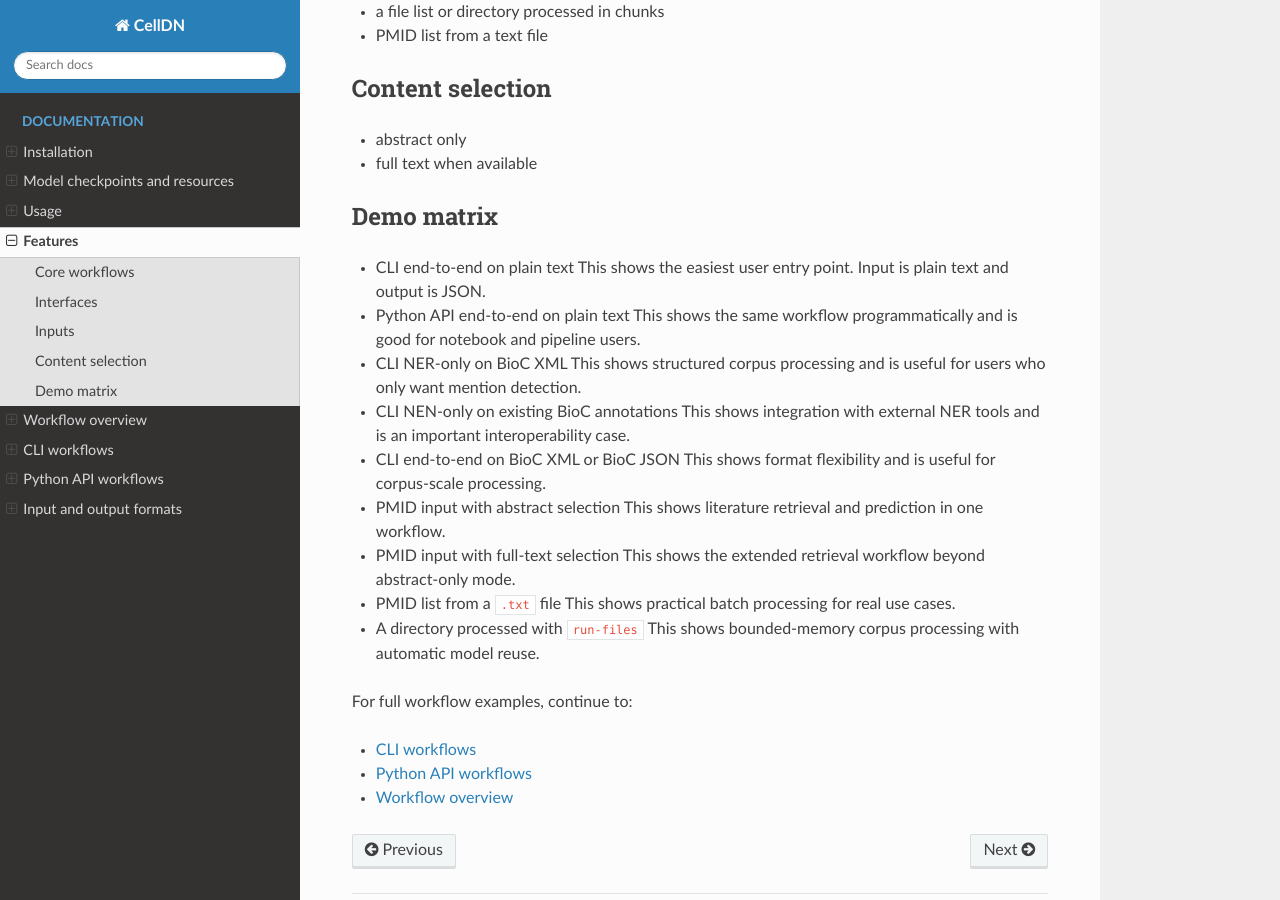
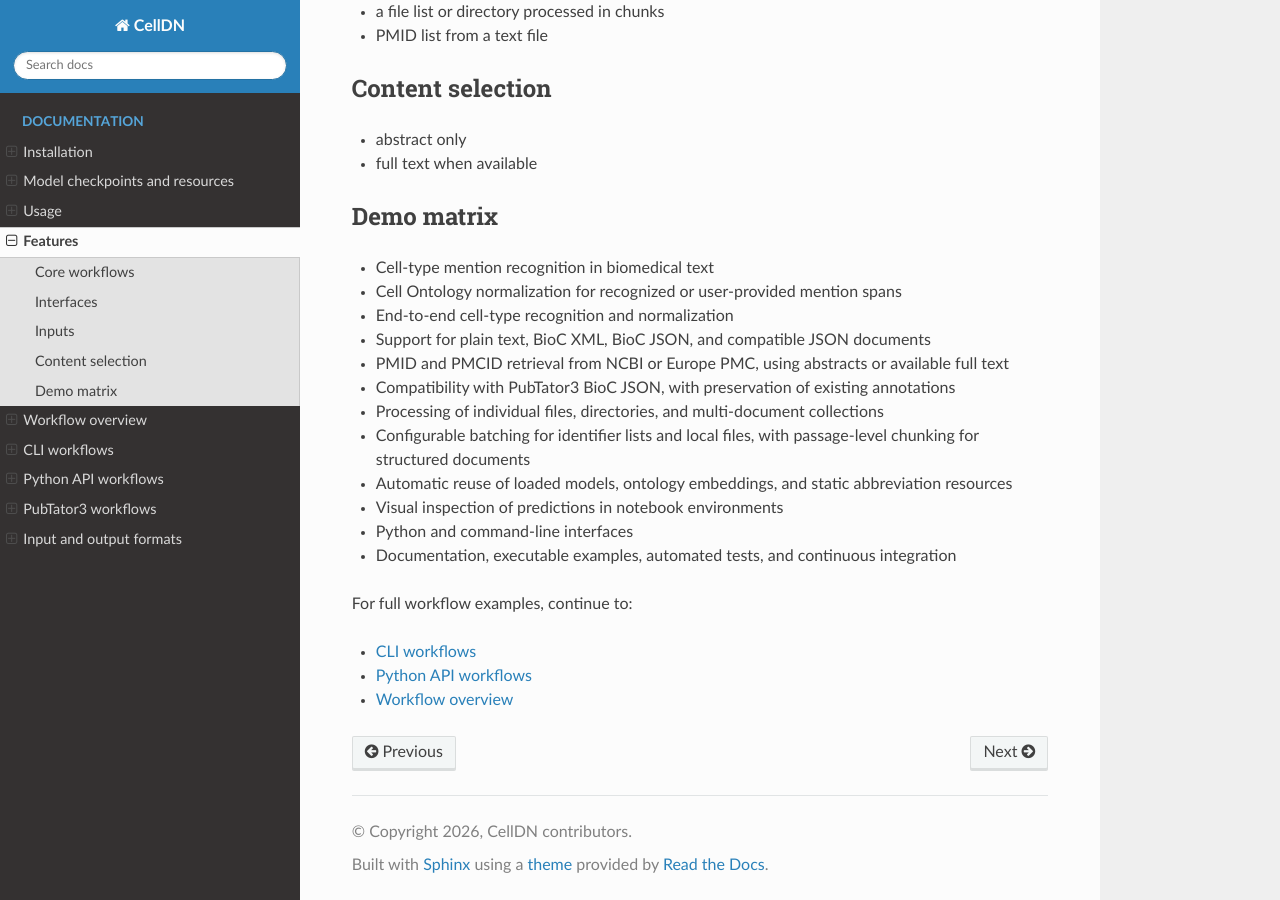
Before and after one commit to ShahriyariLab/CellDN, a Sphinx documentation site: the page built from docs/source/features.md, in a window 1280 px wide and 900 px high, scrolled down 670 px. Built offline with Sphinx 7.4.7 and the Read the Docs theme 3.1.0, drawn with Linux system fonts in a browser that asks for light colours.

Commit message:
demo.ipynb updated

```diff
--- a/docs/source/features.md
+++ b/docs/source/features.md
@@ -30,24 +30,18 @@ This page presents CellDN as a capability set.
 
 ## Demo matrix
 
-- CLI end-to-end on plain text
-  This shows the easiest user entry point. Input is plain text and output is JSON.
-- Python API end-to-end on plain text
-  This shows the same workflow programmatically and is good for notebook and pipeline users.
-- CLI NER-only on BioC XML
-  This shows structured corpus processing and is useful for users who only want mention detection.
-- CLI NEN-only on existing BioC annotations
-  This shows integration with external NER tools and is an important interoperability case.
-- CLI end-to-end on BioC XML or BioC JSON
-  This shows format flexibility and is useful for corpus-scale processing.
-- PMID input with abstract selection
-  This shows literature retrieval and prediction in one workflow.
-- PMID input with full-text selection
-  This shows the extended retrieval workflow beyond abstract-only mode.
-- PMID list from a `.txt` file
-  This shows practical batch processing for real use cases.
-- A directory processed with `run-files`
-  This shows bounded-memory corpus processing with automatic model reuse.
+- Cell-type mention recognition in biomedical text
+- Cell Ontology normalization for recognized or user-provided mention spans
+- End-to-end cell-type recognition and normalization
+- Support for plain text, BioC XML, BioC JSON, and compatible JSON documents
+- PMID and PMCID retrieval from NCBI or Europe PMC, using abstracts or available full text
+- Compatibility with PubTator3 BioC JSON, with preservation of existing annotations
+- Processing of individual files, directories, and multi-document collections
+- Configurable batching for identifier lists and local files, with passage-level chunking for structured documents
+- Automatic reuse of loaded models, ontology embeddings, and static abbreviation resources
+- Visual inspection of predictions in notebook environments
+- Python and command-line interfaces
+- Documentation, executable examples, automated tests, and continuous integration
 
 For full workflow examples, continue to:
 
```
Also changed, not shown: docs/source/index.md (+3 -0 lines), docs/source/model_checkpoints.md (+1 -3 lines), docs/source/pmid_pubtator_workflows.md (renamed from docs/pmid_pubtator_workflows.md, +1 -1 lines), 1 other file.
